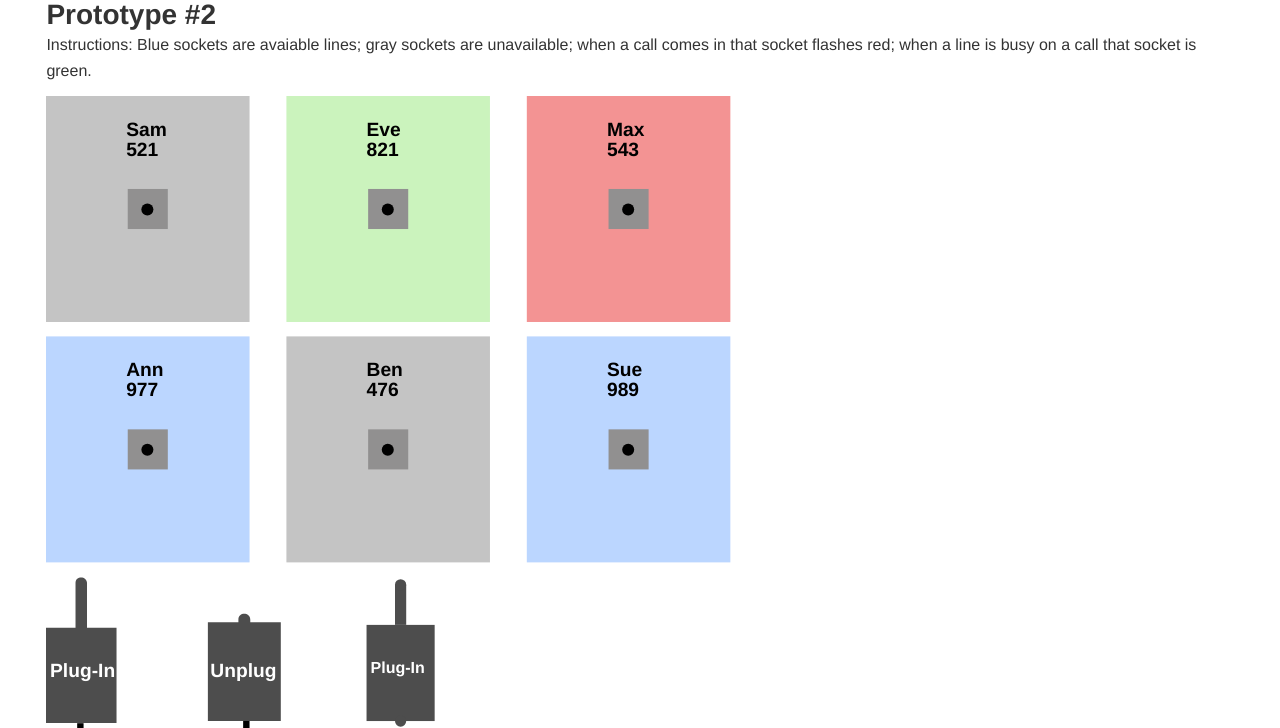
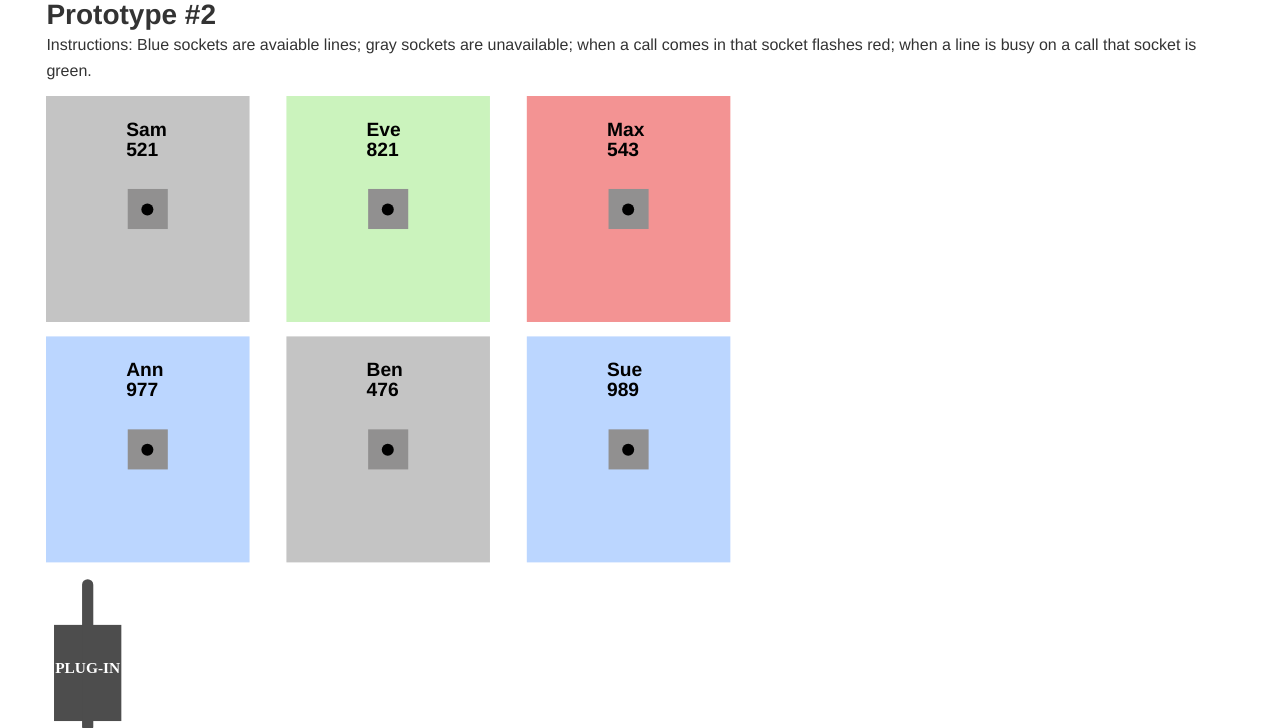
Before and after one commit to DigitalGizmo/switchboard_project, a plain HTML site: page proto-2.html in a window 1280 px wide. Shown: the part 72-800 px from the top of the page. Drawn offline with nearby package versions, Linux system fonts and the light colour scheme.

Commit message:
refine plug svg per JJ

```diff
--- a/js/switcher.js
+++ b/js/switcher.js
@@ -2,7 +2,7 @@
 
 function showPlugs () {
 
-    let startX = 400, startY = 660, width = 85, height = 120;
+    let startX = 10, startY = 660, width = 84, height = 120;
 
     const plugs = [null, null];
 
@@ -37,35 +37,21 @@ function showPlugs () {
         .style('fill', '#4D4D4D')
         ;
 
-    plugs[0].append('text')
-        .attr('x', 5)
-        .attr('y', height/2)
-        .attr('fill', 'white')
-        .style('font-size', 20)
-        .text('Plug-In')
+    plugs[0].append('line')
+        .attr('class', 'line')
+        .attr('x1', (width/2))
+        .attr('y1', -50)
+        .attr('x2', (width/2))
+        .attr('y2', height + 7)
         ;
 
-    plugs[0].append('line')
-        .style('stroke', '#4D4D4D')
-        .style('stroke-width', 14)
-        .attr('x1', (width/2))
-        .attr('y1', 0)
-        .attr('x2', (width/2))
-        .attr('y2', - 50)
-        ;
 
-    plugs[0].append('circle')
-        .style('fill', '#4D4D4D')
-        .attr('cx', width/2)
-        .attr('cy', -50)
-        .attr('r', 7)
-        ;
-
-    plugs[0].append('circle')
-        .style('fill', '#4D4D4D')
-        .attr('cx', width/2)
-        .attr('cy', height)
-        .attr('r', 7)
+    plugs[0].append('text')
+        .attr('class', 'label')
+        .attr('x', width/2)
+        .attr('y', height/2)
+        .attr('text-anchor', 'middle')
+        .text('PLUG-IN')
         ;
 
 }
--- a/proto-2.html
+++ b/proto-2.html
@@ -7,6 +7,12 @@
   <title>Switchboard Project - Prototype #1</title>
   <script src="https://d3js.org/d3.v4.min.js"></script>
   <link rel="stylesheet" href="styles/switchboard-styles.css" />
+
+  <style type="text/css">
+    .line{stroke:#4D4D4D;stroke-width:14;stroke-linecap:round;stroke-miterlimit:10;}
+    .label{fill:#FFFFFF;font-family:'PTSans-Bold';}
+  </style>
+
 </head>
 
 <body>
@@ -72,18 +78,12 @@
     </g>
 
 
-    <g transform="translate(0, 600)" >
-      <line x1="42.8837" y1="182.659" x2="42.8837" y2="305" stroke="black" stroke-width="8"/>
-      <path d="M0 63.7076V182.553H88V63.7076H51.1628V7.78021C51.1628 -0.958399 36.8372 -1.83228 36.8372 7.78021V63.7076H0Z" fill="#4D4D4D"/>
-      <text x="5" y="125" fill="white">Plug-In</text>
+    <!-- Don's proposal, regardless of how it's generated -->
+    <g transform="translate(500, 850)">
+      <line class="line" x1="42" y1="-20" x2="42" y2="160"/>
+      <rect width="84" height="120" fill="#4D4D4D" />
+      <text class="label" x="42" y="60" text-anchor="middle">UNUPLUG</text>
     </g>
-
-    <g transform="translate(200, 600)" >
-      <line x1="50" y1="158.951" x2="50" y2="266" stroke="black" stroke-width="8"/>
-      <path d="M2 56.7645V180H93V56.7645H54.907V53.1399C54.907 44.0785 40.093 43.1723 40.093 53.1399V56.7645H2Z" fill="#4D4D4D"/>
-      <text x="5" y="125" fill="white">Unplug</text>
-    </g>
-
 
   </svg>
 
--- a/styles/switchboard-styles.css
+++ b/styles/switchboard-styles.css
@@ -92,6 +92,9 @@ img {
   font-weight: bold;
 }
 
+.sockets text.label {
+  font-size: 1.2em;
+}
 .unavailable {
   fill: #C4C4C4;
 }
```
